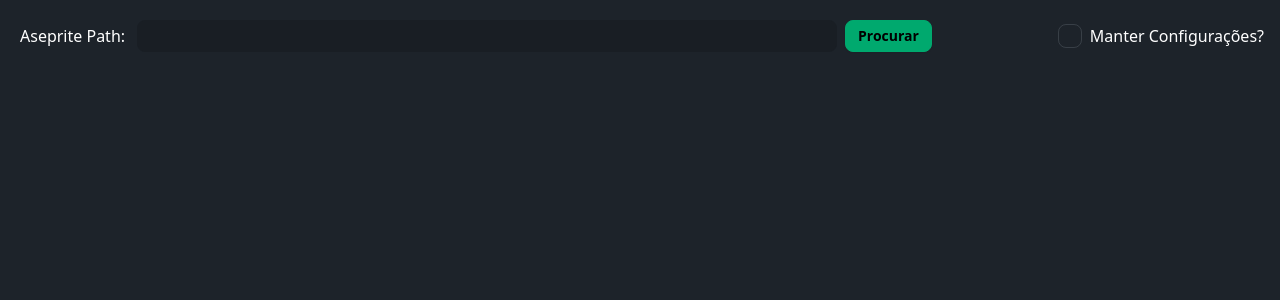
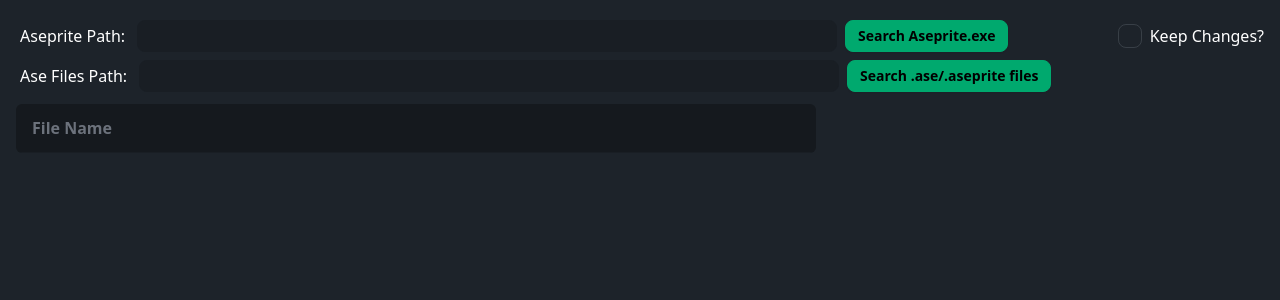
Before and after one commit to WeylonSantana/Aseprite-Multiple-Export, a React (Vite) app: page / in a window 1280 px wide. Shown: the top 300 px of the page. Built offline with nearby package versions, Linux system fonts and the light colour scheme.

Commit message:
added filelist search, show filelist and select file from list

```diff
--- a/src/App.tsx
+++ b/src/App.tsx
@@ -1,10 +1,13 @@
 import { Component } from 'react';
 import { open } from '@tauri-apps/api/dialog';
-import { exists, readTextFile, writeTextFile, BaseDirectory, createDir } from '@tauri-apps/api/fs';
+import { exists, readTextFile, writeTextFile, BaseDirectory, createDir, readDir, FileEntry } from '@tauri-apps/api/fs';
 
 interface AppState {
   keepConfig: boolean;
   asepritePath: string;
+  fileListPath: string;
+  fileList?: FileEntry[];
+  selectedFile?: FileEntry;
 }
 
 export default class App extends Component<any, AppState> {
@@ -13,10 +16,13 @@ export default class App extends Component<any, AppState> {
     this.state = {
       keepConfig: false,
       asepritePath: '',
+      fileListPath: '',
     };
 
     this.updateConfig = this.updateConfig.bind(this);
     this.searchAsepritePath = this.searchAsepritePath.bind(this);
+    this.searchAsepriteFiles = this.searchAsepriteFiles.bind(this);
+    this.loadFileList = this.loadFileList.bind(this);
   }
 
   async componentDidMount() {
@@ -30,7 +36,12 @@ export default class App extends Component<any, AppState> {
       this.setState({
         keepConfig: state?.keepConfig ?? false,
         asepritePath: state?.asepritePath ?? '',
+        fileListPath: state?.fileListPath ?? '',
       });
+
+      if (state?.fileListPath && (await exists(state.fileListPath))) {
+        this.loadFileList(state.fileListPath);
+      }
     } catch (error) {
       console.error(error);
     }
@@ -68,14 +79,35 @@ export default class App extends Component<any, AppState> {
     }
   }
 
+  async searchAsepriteFiles() {
+    try {
+      var dir = await open({ multiple: false, directory: true });
+      if (!dir || Array.isArray(dir)) return;
+      this.updateConfig('fileListPath', dir);
+      this.loadFileList(dir);
+    } catch (error) {
+      console.error(error);
+    }
+  }
+
+  async loadFileList(path: string) {
+    try {
+      var fileList = (await readDir(path)).filter((f) => f.name?.endsWith('.ase') || f.name?.endsWith('.aseprite'));
+      if (!fileList?.length) return;
+      this.setState({ fileList });
+    } catch (error) {
+      console.error(error);
+    }
+  }
+
   render() {
-    const { keepConfig, asepritePath } = this.state;
+    const { keepConfig, asepritePath, fileListPath, selectedFile } = this.state;
 
     return (
       <div>
         <div className='flex gap-2 mt-6 ml-4 items-center absolute right-4 top-0'>
           <input id='keep-config' type='checkbox' className='checkbox' checked={keepConfig} onChange={() => this.updateConfig('keepConfig', !keepConfig)} />
-          <label htmlFor='keep-config'>Manter Configurações?</label>
+          <label htmlFor='keep-config'>Keep Changes?</label>
         </div>
 
         {/* Aseprite Path Search */}
@@ -83,8 +115,39 @@ export default class App extends Component<any, AppState> {
           <label className='label'>Aseprite Path:</label>
           <input className='input input-sm w-[700px]' type='text' value={asepritePath} disabled />
           <button className='btn btn-sm btn-success' onClick={this.searchAsepritePath}>
-            Procurar
+            Search Aseprite.exe
           </button>
+        </div>
+
+        {/* Aseprite Path Filelist Search */}
+        <div className='flex gap-2 ml-4 items-center'>
+          <label className='label'>Ase Files Path:</label>
+          <input className='input input-sm w-[700px]' type='text' value={fileListPath} disabled />
+          <button className='btn btn-sm btn-success' onClick={this.searchAsepriteFiles}>
+            Search .ase/.aseprite files
+          </button>
+        </div>
+
+        {/* Aseprite File List */}
+        <div className='max-w-[800px] max-h-[300px] bg-base-300 rounded-md mt-2 ml-4 overflow-y-scroll'>
+          <table className='table w-full'>
+            <thead>
+              <tr>
+                <th className='text-base'>File Name</th>
+              </tr>
+            </thead>
+            <tbody>
+              {this.state.fileList?.map((file, index) => (
+                <tr key={index} className={`${selectedFile?.name === file.name ? 'bg-base-200' : ''}`}>
+                  <td
+                    className='cursor-pointer select-none'
+                    onClick={() => this.setState({ selectedFile: selectedFile?.name === file.name ? undefined : file })}>
+                    {file.name}
+                  </td>
+                </tr>
+              ))}
+            </tbody>
+          </table>
         </div>
       </div>
     );
```
